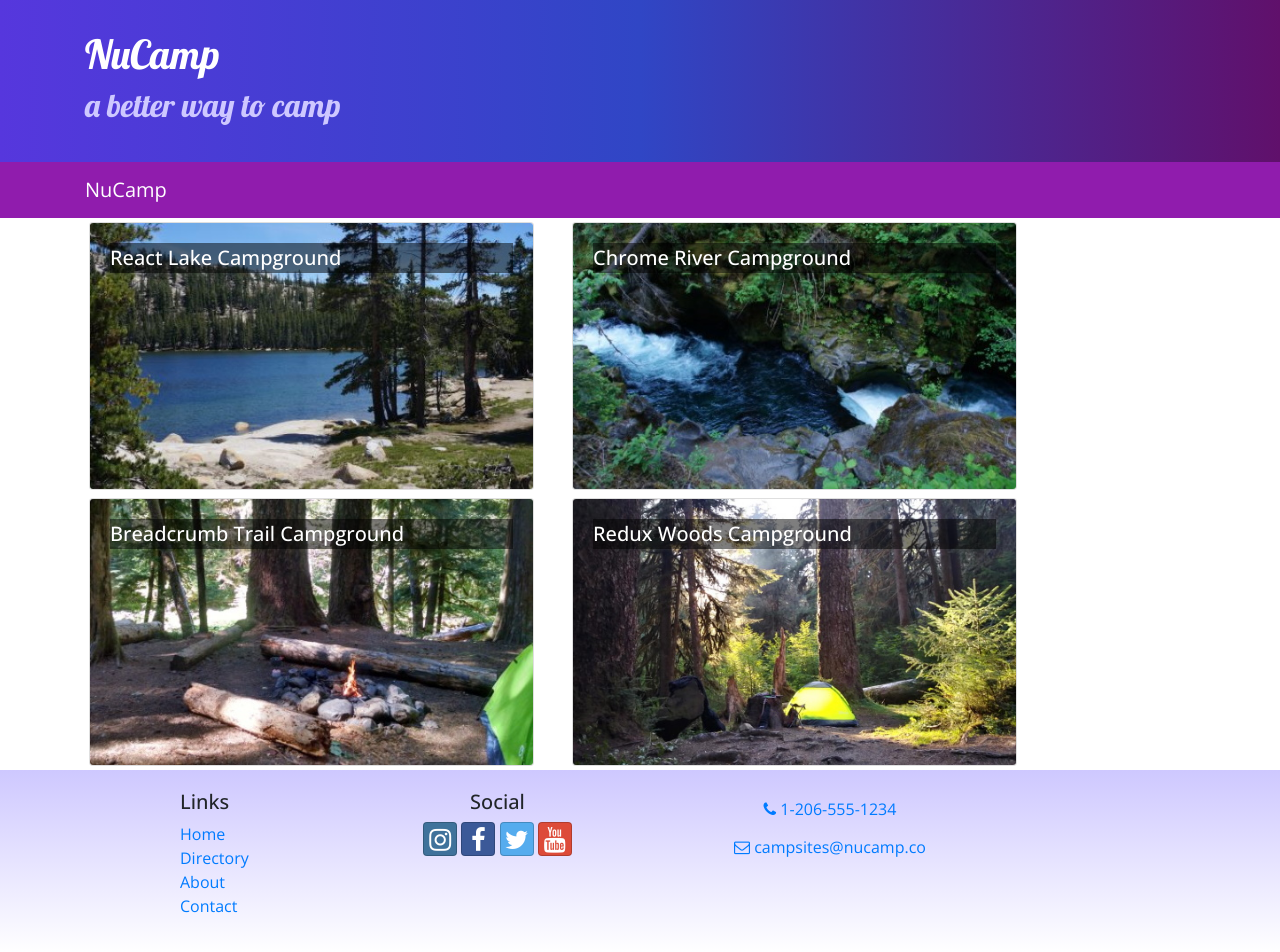
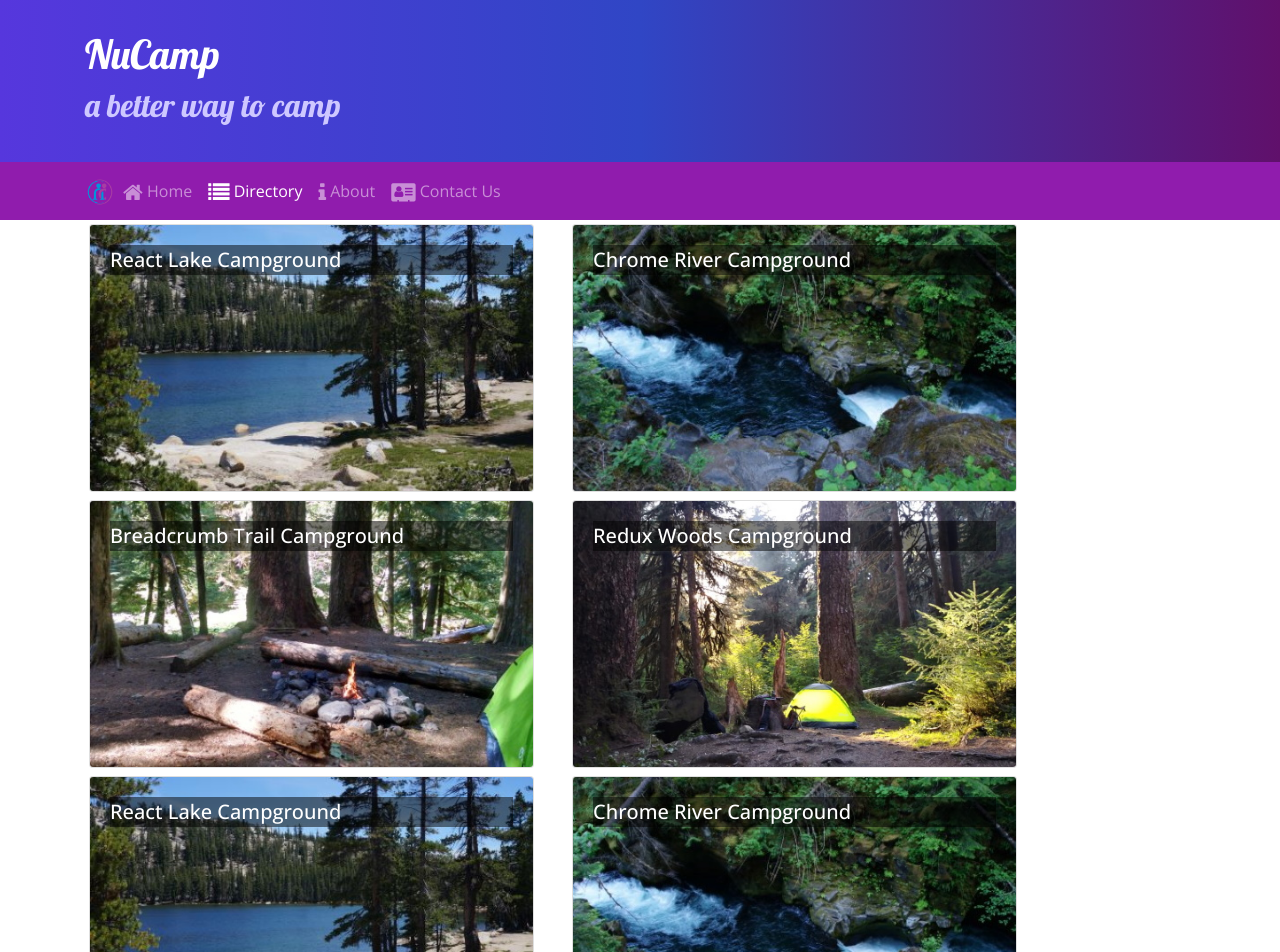
Before and after one commit to josiemensch/nucampsite2, a React (Create React App) app: page /directory in a window 1280 px wide. Shown: the top 952 px of the page. Built offline with nearby package versions, Linux system fonts and the light colour scheme.

Commit message:
React Router

```diff
--- a/package.json
+++ b/package.json
@@ -12,6 +12,7 @@
     "react": "^18.0.0",
     "react-dom": "^18.0.0",
     "react-popper": "1.3.6",
+    "react-router-dom": "5.2.0",
     "react-scripts": "5.0.0",
     "reactstrap": "8.5.1",
     "typeface-lobster": "^1.1.13",
--- a/src/App.js
+++ b/src/App.js
@@ -1,5 +1,6 @@
 import React, { Component } from 'react';
 import Main from './components/MainComponent';
+import { BrowserRouter } from 'react-router-dom';
 import './App.css';
 
 
@@ -7,9 +8,11 @@
 
   render() {
       return (
+        <BrowserRouter>
           <div className="App">
               <Main />
           </div>
+         </BrowserRouter>
       );
   }
 }
--- a/src/components/DirectoryComponent.js
+++ b/src/components/DirectoryComponent.js
@@ -1,9 +1,9 @@
 import React from 'react';
 import { Card, CardImg, CardImgOverlay, CardTitle } from 'reactstrap';
 
-function RenderDirectoryItem({campsite, onClick}) {
+function RenderDirectoryItem({campsite}) {
     return (
-        <Card onClick={() => onClick(campsite.id)}>
+        <Card>
             <CardImg width="100%" src={campsite.image} alt={campsite.name} />
             <CardImgOverlay>
                 <CardTitle>{campsite.name}</CardTitle>
@@ -17,7 +17,7 @@
     const directory = props.campsites.map(campsite => {
         return (
             <div key={campsite.id} className="col-md-5 m-1">
-                <RenderDirectoryItem campsite={campsite} onClick={props.onClick} />
+                <RenderDirectoryItem campsite={campsite} />
             </div>
         );
     });
--- a/src/components/FooterComponent.js
+++ b/src/components/FooterComponent.js
@@ -1,4 +1,5 @@
 import React from 'react';
+import { Link } from 'react-router-dom';
 
 function Footer(props) {
     return (
@@ -8,10 +9,10 @@
                     <div className="col-4 col-sm-2 offset-1">
                         <h5>Links</h5>
                         <ul className="list-unstyled">
-                            <li><a href="#">Home</a></li>
-                            <li><a href="#">Directory</a></li>
-                            <li><a href="#">About</a></li>
-                            <li><a href="#">Contact</a></li>
+                            <li><Link to='/home'>Home</Link></li>
+                            <li><Link to='/directory'>Directory</Link></li>
+                            <li><Link to='/aboutus'>About</Link></li>
+                            <li><Link to='/contactus'>Contact</Link></li>
                         </ul>
                     </div>
                     <div className="col-6 col-sm-3 text-center">
--- a/src/components/HeaderComponent.js
+++ b/src/components/HeaderComponent.js
@@ -1,7 +1,22 @@
-import React, { Component }  from 'react';
-import { Navbar, NavbarBrand, Jumbotron } from 'reactstrap';
+import React, { Component } from 'react';
+import { Nav, Navbar, NavbarBrand, NavbarToggler, Collapse, NavItem, Jumbotron } from 'reactstrap';
+import { NavLink } from 'react-router-dom';
+class Header extends Component {
 
-class Header extends Component {
+    constructor(props) {
+        super(props);
+
+        this.toggleNav = this.toggleNav.bind(this);
+        this.state = {
+            isNavOpen: false
+        };
+    }
+
+    toggleNav() {
+        this.setState({
+            isNavOpen: !this.state.isNavOpen
+        });
+    }
     render() {
         return (
             <React.Fragment>
@@ -16,9 +31,34 @@
                     </div>
                 </Jumbotron>
 
-                <Navbar dark sticky="top">
+                <Navbar dark sticky="top" expand="md">
                     <div className="container">
-                        <NavbarBrand href="/">NuCamp</NavbarBrand>
+                        <NavbarBrand className="mr-auto" href="/"><img src="/assets/images/logo.png" height="30" width="30" alt="NuCamp Logo" /></NavbarBrand>
+                        <NavbarToggler onClick={this.toggleNav} />
+                        <Collapse isOpen={this.state.isNavOpen} navbar>
+                            <Nav navbar>
+                                <NavItem>
+                                    <NavLink className="nav-link" to="/home">
+                                        <i className="fa fa-home fa-lg" /> Home
+                                    </NavLink>
+                                </NavItem>
+                                <NavItem>
+                                    <NavLink className="nav-link" to="/directory">
+                                        <i className="fa fa-list fa-lg" /> Directory
+                                    </NavLink>
+                                </NavItem>
+                                <NavItem>
+                                    <NavLink className="nav-link" to="/aboutus">
+                                        <i className="fa fa-info fa-lg" /> About
+                                    </NavLink>
+                                </NavItem>
+                                <NavItem>
+                                    <NavLink className="nav-link" to="/contactus">
+                                        <i className="fa fa-address-card fa-lg" /> Contact Us
+                                    </NavLink>
+                                </NavItem>
+                            </Nav>
+                        </Collapse>
                     </div>
                 </Navbar>
             </React.Fragment>
--- /dev/null
+++ b/src/components/HomeComponent.js
@@ -0,0 +1,11 @@
+import React from 'react';
+
+function Home(props) {
+    return (
+        <div className="container">
+            <h4>Home</h4>
+        </div>
+    );
+}
+
+export default Home;
--- a/src/components/MainComponent.js
+++ b/src/components/MainComponent.js
@@ -1,33 +1,42 @@
-import React, { Component } from 'react';
-import Header from './HeaderComponent';
-import Footer from './FooterComponent';
-import Directory from './DirectoryComponent';
-import CampsiteInfo from './CampsiteInfoComponent';
-import { CAMPSITES } from '../shared/campsites';
+import React, { Component } from "react";
+import Header from "./HeaderComponent";
+import Footer from "./FooterComponent";
+import Directory from "./DirectoryComponent";
+import CampsiteInfo from "./CampsiteInfoComponent";
+import Home from "./HomeComponent";
+import { Switch, Route, Redirect } from "react-router-dom";
+import { CAMPSITES } from "../shared/campsites";
 
 class Main extends Component {
     constructor(props) {
         super(props);
         this.state = {
             campsites: CAMPSITES,
-            selectedCampsite: null
         };
     }
 
-    onCampsiteSelect(campsiteId) {
-        this.setState({selectedCampsite: campsiteId});
-    }
+    render() {
+        const HomePage = () => {
+            return (
+            <Home />
+            );
+        }
 
-    render() {
         return (
             <div>
-               <Header />
-                <Directory campsites={this.state.campsites} onClick={campsiteId => this.onCampsiteSelect(campsiteId)}/>
-                <CampsiteInfo campsite={this.state.campsites.filter(campsite => campsite.id === this.state.selectedCampsite)[0]} />
+                <Header />
+                <Switch>
+                    <Route path='/home' component={HomePage} />
+                    <Route exact path='/directory' render={() => <Directory campsites={this.state.campsites} />} />
+                    <Redirect to='/home' />
+                </Switch>
+                <Directory campsites={this.state.campsites} />
+
+
                 <Footer />
             </div>
         );
-    };
+    }
 }
 
 export default Main;
```
Also changed, not shown: 1 other file (tests, documents, lock files or other folders).
